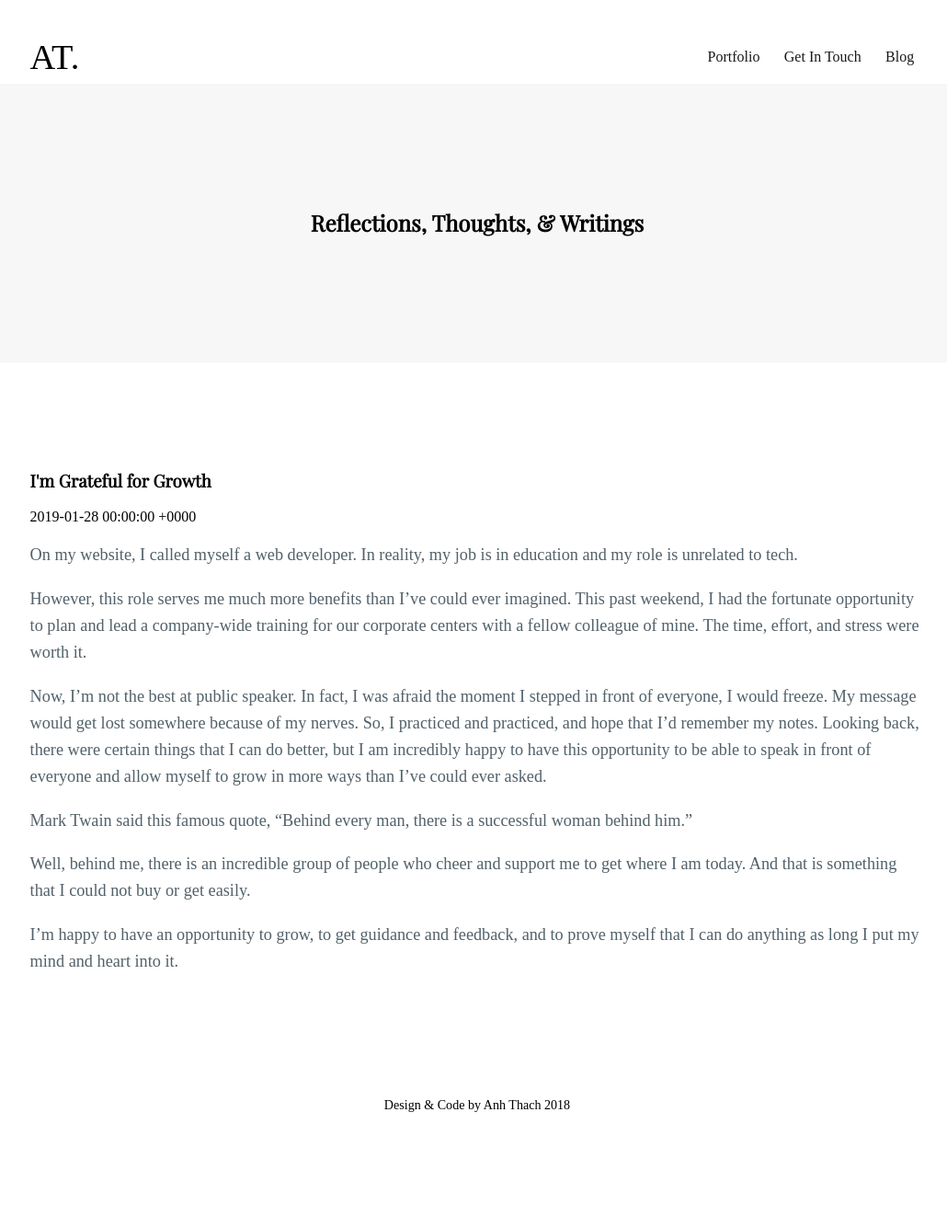
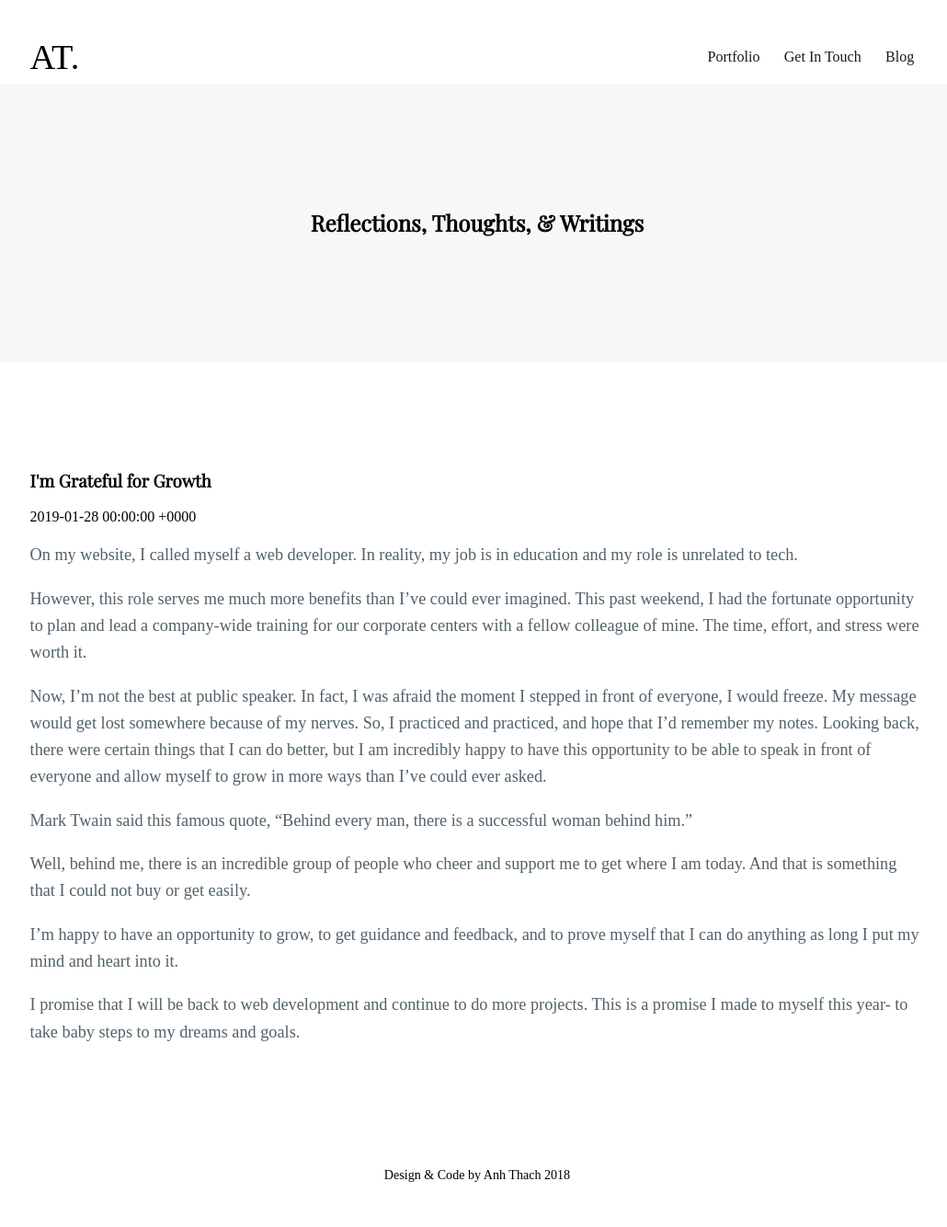
Before and after one commit to windan11/windan11.github.io, a Jekyll site: the page built from _posts/2019-01-28-grateful-for-growth.md, in a window 1280 px wide. Shown: the whole page at 92% size, without its empty margins (121-1151 px from the left). Built offline with Jekyll 4.4.1, drawn with Linux system fonts in a browser that asks for light colours; some web fonts are replaced; before the commit the page ends 1258 px from its top, so only the background shows below that.

Commit message:
add final thought

```diff
--- a/_posts/2019-01-28-grateful-for-growth.md
+++ b/_posts/2019-01-28-grateful-for-growth.md
@@ -15,3 +15,5 @@ Mark Twain said this famous quote, "Behind every man, there is a successful woma
 Well, behind me, there is an incredible group of people who cheer and support me to get where I am today. And that is something that I could not buy or get easily.
 
 I'm happy to have an opportunity to grow, to get guidance and feedback, and to prove myself that I can do anything as long I put my mind and heart into it.
+
+I promise that I will be back to web development and continue to do more projects. This is a promise I made to myself this year- to take baby steps to my dreams and goals.
```
